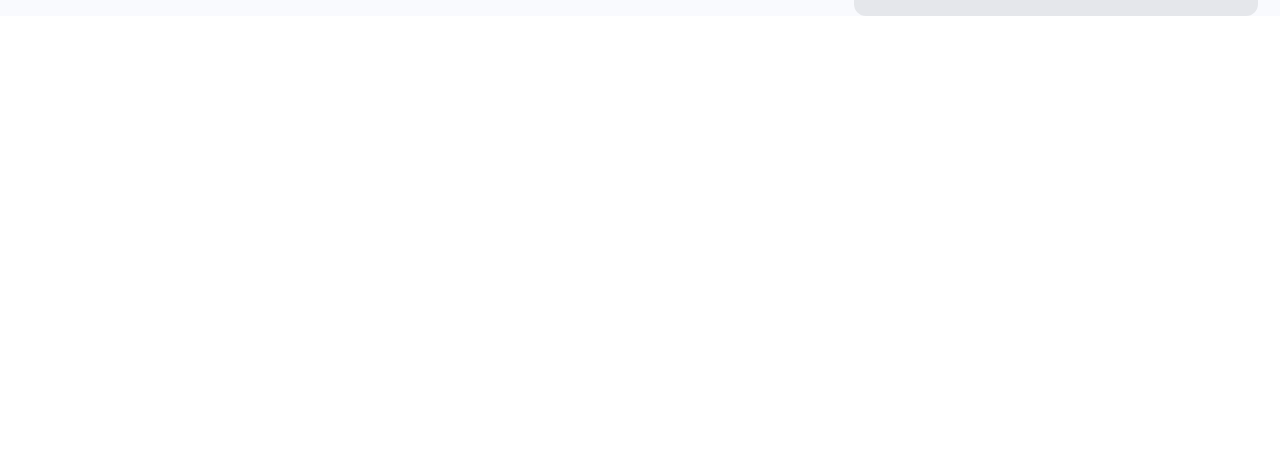
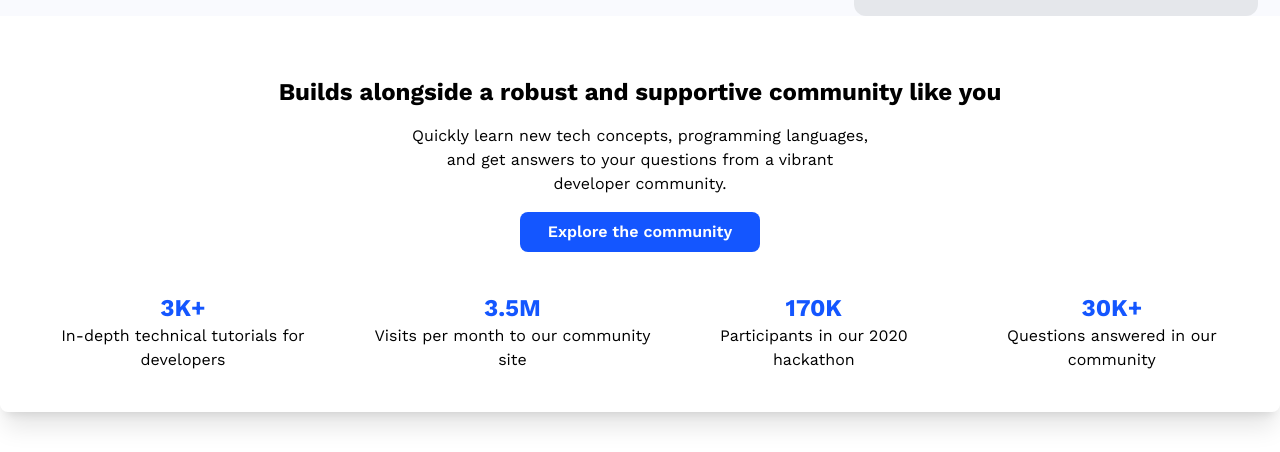
Before and after one commit to Javicot/TallerEDteam-ClonDigitalOcean, a website built with Vite: page index.html in a window 1280 px wide. Shown: the part 3393-3845 px from the top of the page. Before the commit the page ends 3429 px from the top, so only its background shows below. Built offline with nearby package versions, Linux system fonts and the light colour scheme.

Commit message:
Section 2 terminado

```diff
--- a/CSS/tailwind.css
+++ b/CSS/tailwind.css
@@ -14,3 +14,7 @@
 .moving-cards {
   @apply rounded-xl bg-gray-200  p-5;
 }
+
+.fuente-h {
+  @apply text-2xl font-bold;
+}
--- a/index.html
+++ b/index.html
@@ -90,9 +90,7 @@
         <div class="w-1/2">
           <h1 class="text-5xl font-bold tracking-tight pb-10">The cloud is complex. <br> We make it simple</h1>
           <p class="mt-5 text-2xl font-medium text-gray-700 tracking-tighter">The cloud computing services you need,
-            with
-            the predictable
-            pricing, developer-friendly features, and scalability you'll love</p>
+            with the predictable pricing, developer-friendly features, and scalability you'll love</p>
         </div>
         <div class="w-1/2">
           <p class="font-semibold pb-4">Welcome to DigitalOcean, Sign up to get started!</p>
@@ -396,8 +394,8 @@
       <div class="container mx-auto flex gap-x-3 items-center">
         <!-- Panel1 -->
         <div class="w-1/3 flex flex-col justify-center gap-y-4 moving-cards">
-          <h2 class="text-2xl font-bold tracking-tighter">See what you can save</h2>
-          <p class="">Digital ocean consistently outperforms others cloud providers on price, while
+          <h2 class="fuente-h tracking-tighter">See what you can save</h2>
+          <p class="text-gray-500">Digital ocean consistently outperforms others cloud providers on price, while
             delivering the same
             performance you need to succed.</p>
           <link-cascadia>Calculate your savings</link-cascadia>
@@ -405,7 +403,7 @@
 
         <!-- Panel 2 -->
         <div class="w-1/3 bg-do-blue-dark text-gray-300 p-5 rounded-lg flex flex-col gap-y-5">
-          <h2 class="text-2xl font-bold text-white">Basics VMs</h2>
+          <h2 class="fuente-h text-white">Basics VMs</h2>
           <p>Easy, fast, and flexible compute built for a range of needs.</p>
           <div class="flex flex-col">
             <div class="flex justify-between py-3 border-b border-gray-300">
@@ -440,8 +438,8 @@
         <!-- Panel 3 -->
         <div class="w-1/3">
           <div class="moving-cards">
-            <h2 class="text-2xl font-bold">Monthly cost</h2>
-            <p>Estimated monthly spend</p>
+            <h2 class="fuente-h">Monthly cost</h2>
+            <p class="text-gray-500">Estimated monthly spend</p>
 
             <!-- Padre -->
             <div class="flex flex-col">
@@ -509,6 +507,36 @@
       </div>
     </div>
     <!--Final del padre app-->
+
+    <!-- Section2 -->
+    <div class="bg-white mb-10">
+      <div class="shadow-xl mx-auto flex flex-col pb-10 rounded-lg container">
+        <div class="flex flex-col mx-auto items-center text-center gap-y-4 mb-10">
+          <h3 class="fuente-h mt-10">Builds alongside a robust and supportive community like you</h3>
+          <p>Quickly learn new tech concepts, programming languages, <br> and get answers to your questions from a
+            vibrant <br> developer community.</p>
+          <button class="btn-blue w-1/3"><a href="">Explore the community</a></button>
+        </div>
+        <div class="flex gap-x-5 text-center">
+          <div>
+            <h3 class="text-do-blue-light font-bold text-2xl mx-auto">3K+</h3>
+            <p>In-depth technical tutorials for developers</p>
+          </div>
+          <div>
+            <h3 class="text-do-blue-light font-bold text-2xl">3.5M</h3>
+            <p>Visits per month to our community site</p>
+          </div>
+          <div>
+            <h3 class="text-do-blue-light font-bold text-2xl">170K</h3>
+            <p>Participants in our 2020 hackathon</p>
+          </div>
+          <div>
+            <h3 class="text-do-blue-light font-bold text-2xl">30K+</h3>
+            <p>Questions answered in our community</p>
+          </div>
+        </div>
+      </div>
+    </div>
   </div>
 
   <script src="/JS/apli.js" type="module"></script>
```
